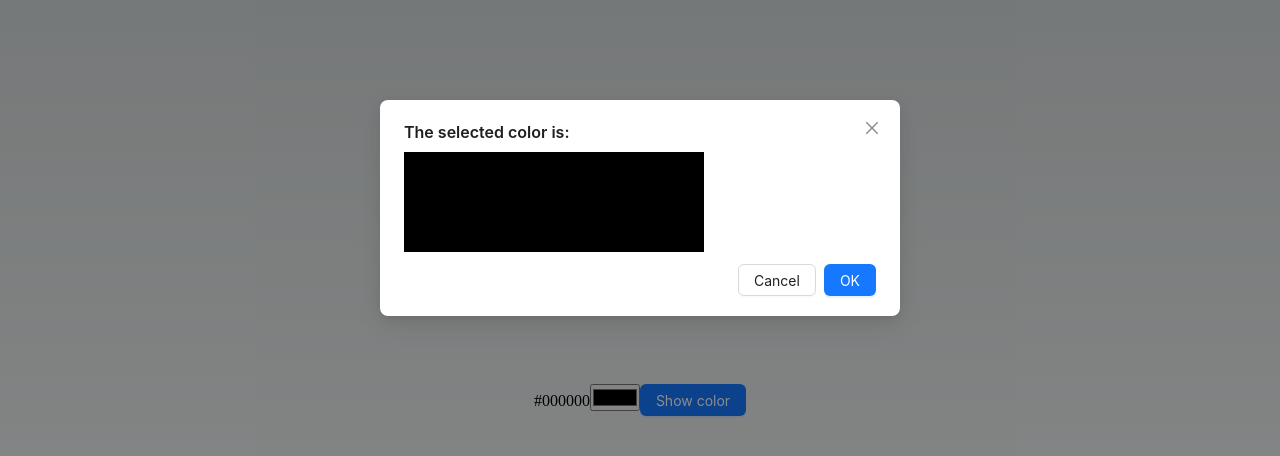
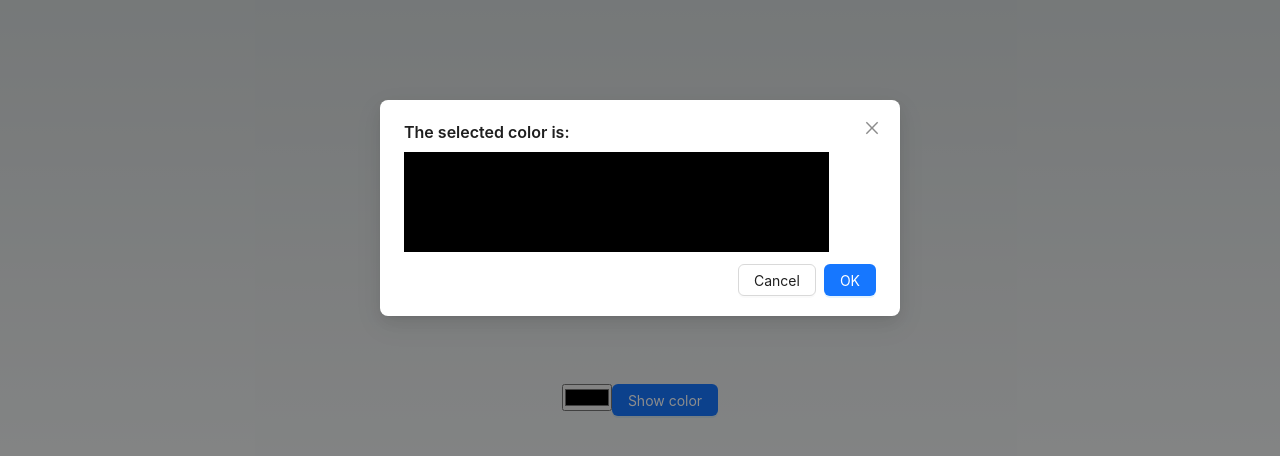
Before and after one commit to Aluonam/pt_101223, a Next.js app: page / in a window 1280 px wide. Both pictures are taken after a click on the button "Show color". Shown: the top 456 px of the page. Built offline with nearby package versions, Linux system fonts and the light colour scheme.

Commit message:
feat: finished styles

```diff
--- a/components/ButtonModalANT.jsx
+++ b/components/ButtonModalANT.jsx
@@ -19,7 +19,7 @@ const ButtonModalANT = ({colorSelected}) => {
         Show color
       </Button>
       <Modal title="The selected color is:" open={isModalOpen} onOk={handleOk} onCancel={handleCancel}>
-        <div style={{width:"300px", height:"100px", backgroundColor:`${colorSelected}`}}>Aqui va el color</div>
+        <div style={{width:"90%", height:"100px", backgroundColor:`${colorSelected}`}}></div>
       </Modal>
     </>
   );
--- a/components/ChangeColor.jsx
+++ b/components/ChangeColor.jsx
@@ -7,7 +7,6 @@ const ChangeColor = () => {
 
   return (
     <div>
-        {colorSelected}
         <input type='color' onChange={(e)=>{setColorSelected(e.target.value)}}></input>
         <ButtonModalANT colorSelected={colorSelected}></ButtonModalANT>
     </div>
```
